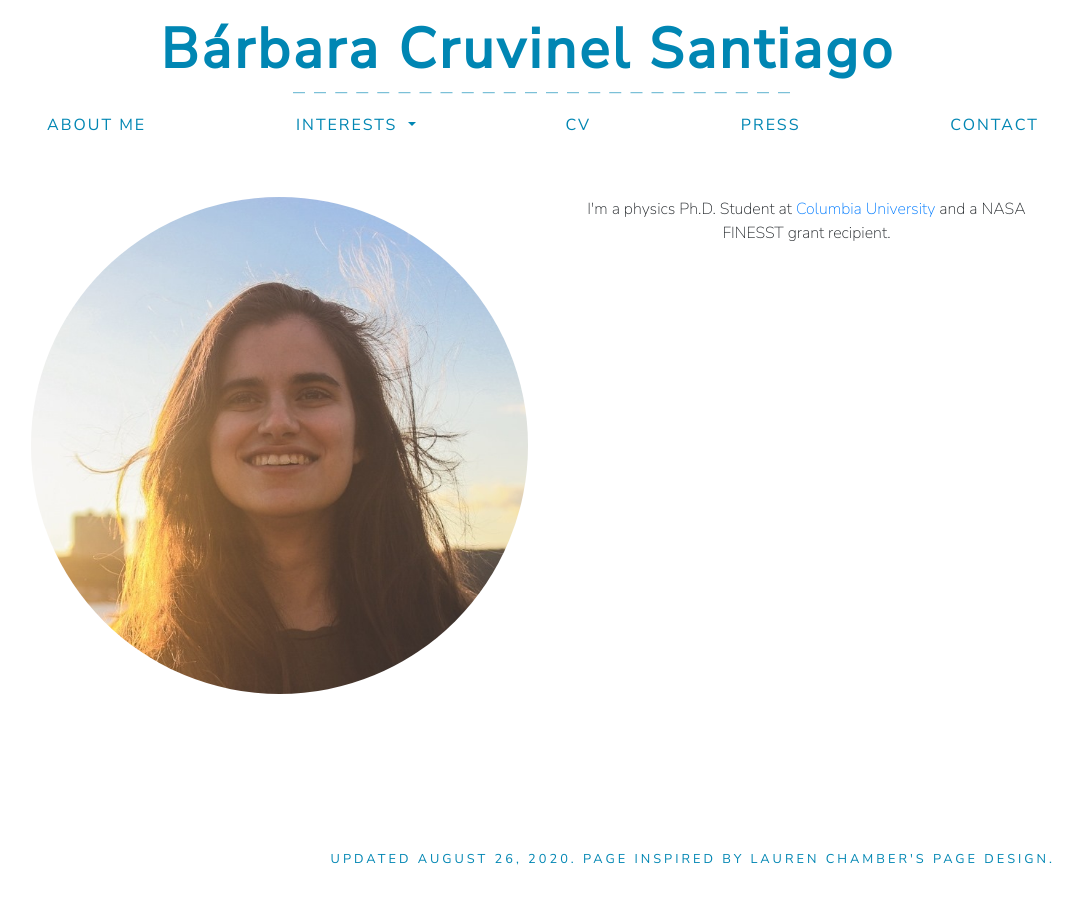
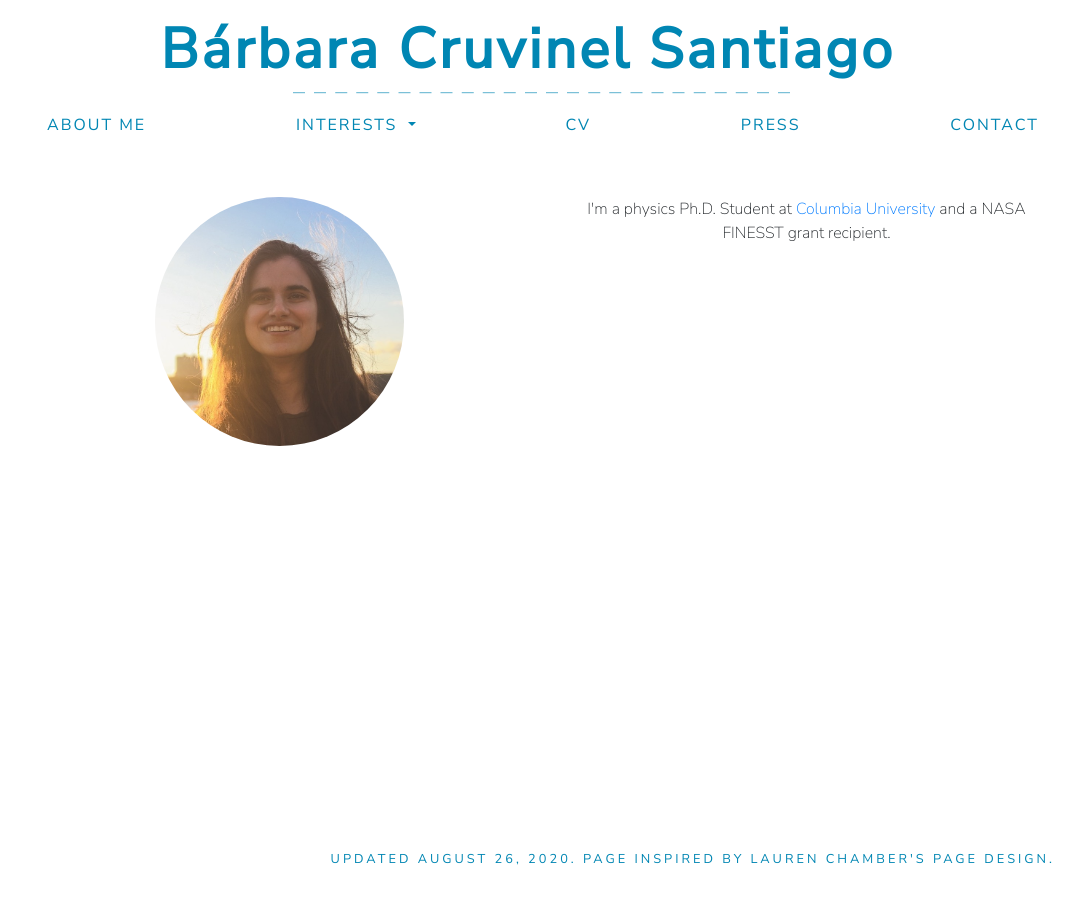
Before and after one commit to barbaracrusan/barbaracrusan.github.io, a Jekyll site: the page built from index.html, in a window 1280 px wide. Shown: the whole page, without its empty margins (97-1179 px from the left). Built offline with Jekyll 4.4.1, drawn with Linux system fonts in a browser that asks for light colours; nearby versions of some CDN libraries.

Commit message:
Update size of headshot

```diff
--- a/index.html
+++ b/index.html
@@ -7,7 +7,7 @@ title: About Me
 
 	<div class="row text-center my-5">
       <div class="col-md-6 align-middle">
-        <img src="images/Headshot.jpg" alt="Avatar" width=100% align="center">
+        <img src="images/Headshot.jpg" width=50% align="center">
       </div>
 
       <div class="col-md-6">
```
